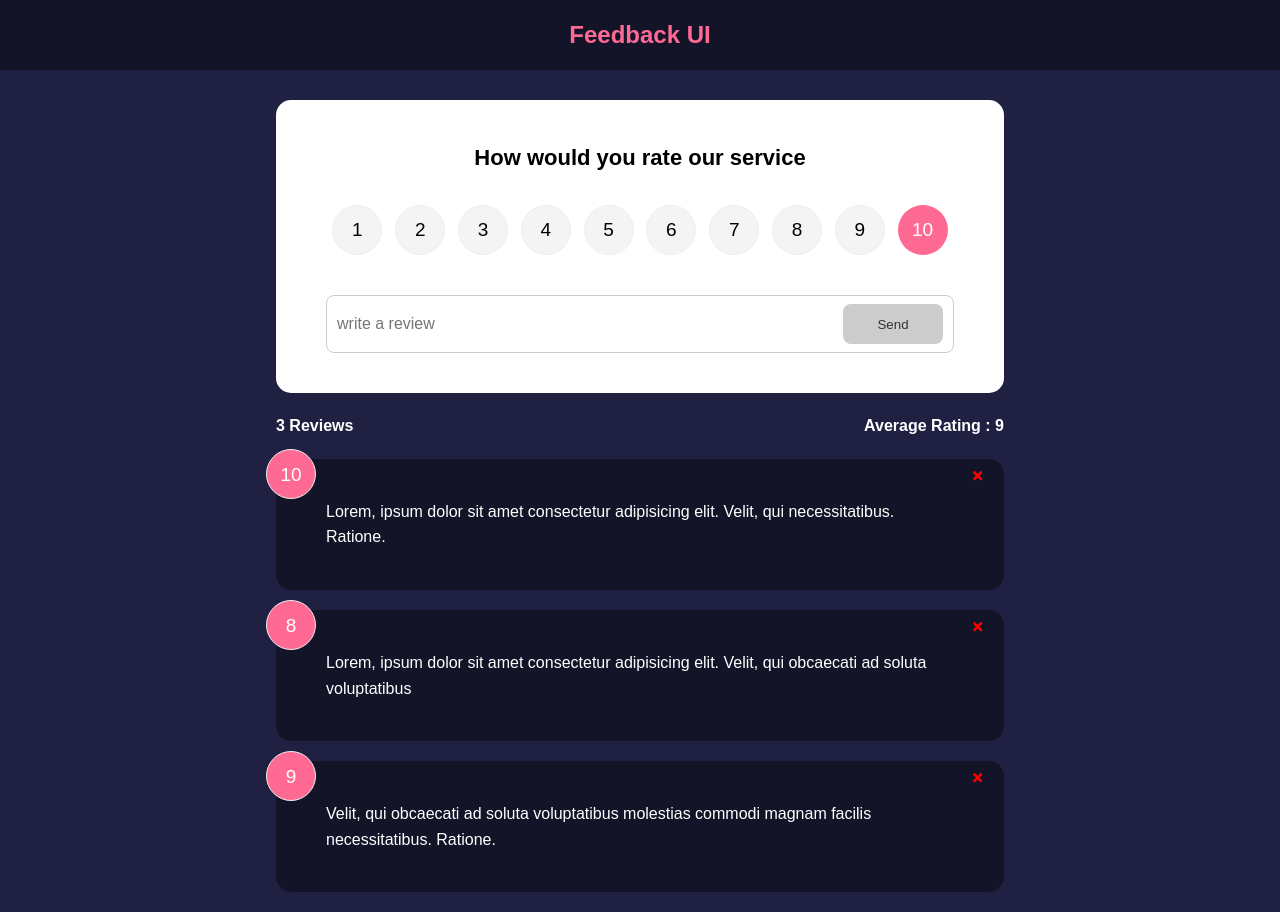
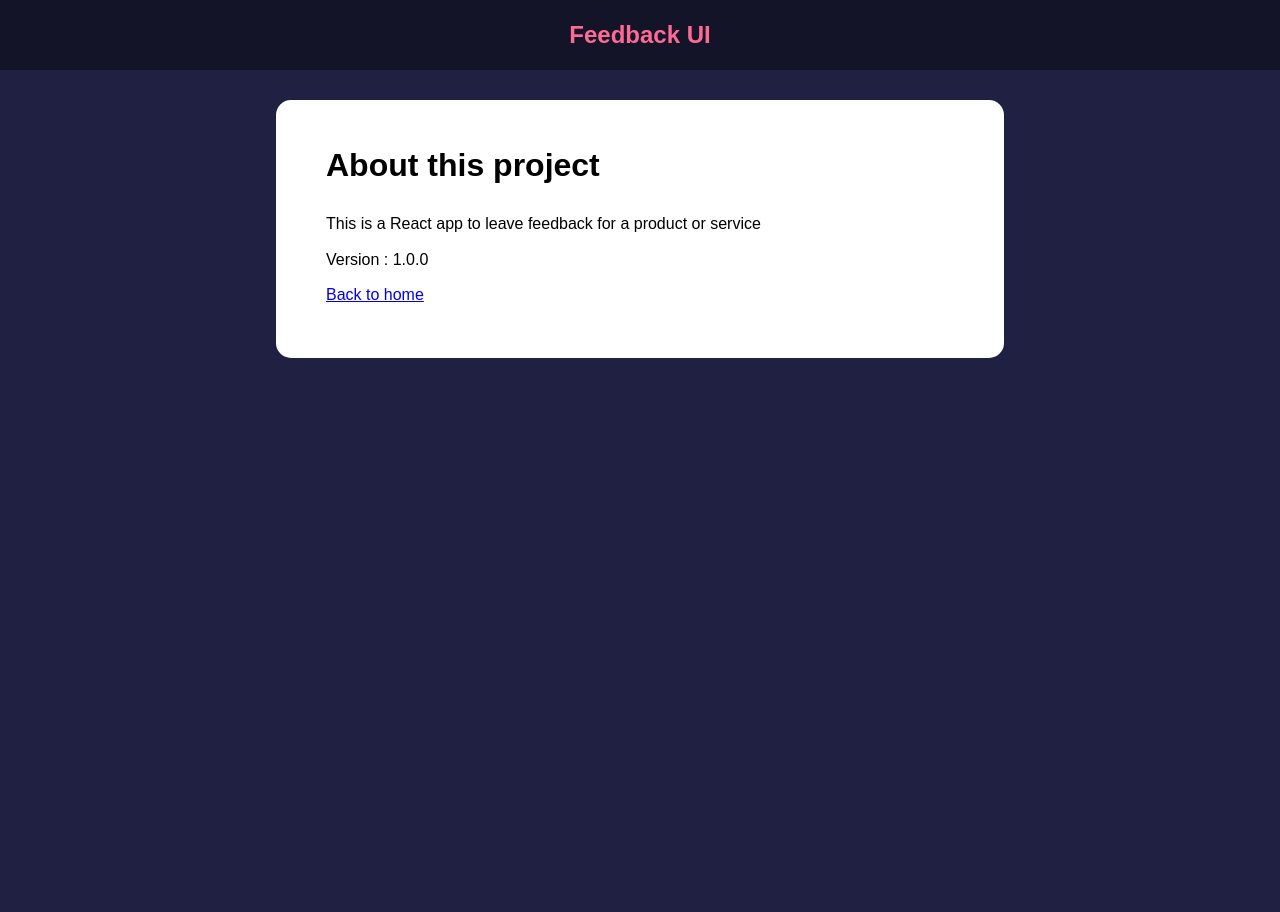
Before and after one commit to ReaganDev/feedback-app, a React (Create React App) app: page /about in a window 1280 px wide. After the commit the page ends 800 px from the top, so only its background shows below. Built offline with nearby package versions, Linux system fonts and the light colour scheme.

Commit message:
Using react router

```diff
--- a/package.json
+++ b/package.json
@@ -10,6 +10,7 @@
     "react": "^17.0.2",
     "react-dom": "^17.0.2",
     "react-icons": "^4.3.1",
+    "react-router-dom": "^6.2.1",
     "react-scripts": "5.0.0",
     "uuid": "^8.3.2",
     "web-vitals": "^2.1.2"
--- a/src/App.js
+++ b/src/App.js
@@ -1,10 +1,12 @@
 import Header from './components/Header'
-import {v4 as uuidv4} from 'uuid'
+import { v4 as uuidv4 } from 'uuid'
+import { BrowserRouter as Router, Route, Routes } from 'react-router-dom'
 import FeedbackList from './components/FeedbackList'
 import FeedbackStats from './components/FeedbackStats'
 import FeedbackForm from './components/FeedbackForm'
 import { useState } from 'react'
 import FeedbackData from './data/FeedbackData'
+import AboutPage from './components/pages/AboutPage'
 
 function App() {
 	const [feedback, setFeedback] = useState(FeedbackData)
@@ -16,17 +18,28 @@
 
 	const addFeedback = (newFeedback) => {
 		feedback.id = uuidv4()
-		setFeedback([newFeedback,...feedback])
+		setFeedback([newFeedback, ...feedback])
 	}
 	return (
-		<>
+		<Router>
 			<Header />
-      <div className='container'>
-        <FeedbackForm handleAdd={addFeedback}/>
-        <FeedbackStats feedback={feedback} />
-				<FeedbackList feedback={feedback} handleDelete={handleDelete} />
+			<div className='container'>
+				<Routes>
+					<Route
+						exact
+						path='/'
+						element={
+							<>
+								<FeedbackForm handleAdd={addFeedback} />
+								<FeedbackStats feedback={feedback} />
+								<FeedbackList feedback={feedback} handleDelete={handleDelete} />
+							</>
+						}
+					></Route>
+					<Route path='/about' element={<AboutPage />} />
+				</Routes>
 			</div>
-		</>
+		</Router>
 	)
 }
 
--- /dev/null
+++ b/src/components/pages/AboutPage.jsx
@@ -0,0 +1,22 @@
+import Card from "../shared/Card"
+
+const AboutPage = () => {
+    return (
+        <Card>
+            <div className="about">
+                <h1>About this project</h1>
+                <p>This is a React app to leave feedback for a product or service</p>
+                <p>Version : 1.0.0</p>
+
+                <p>
+                    <a href="/">Back to home</a>
+                </p>
+            </div>
+
+        </Card>
+    )
+}
+
+
+
+export default AboutPage
```
Also changed, not shown: 1 other file (tests, documents, lock files or other folders).
